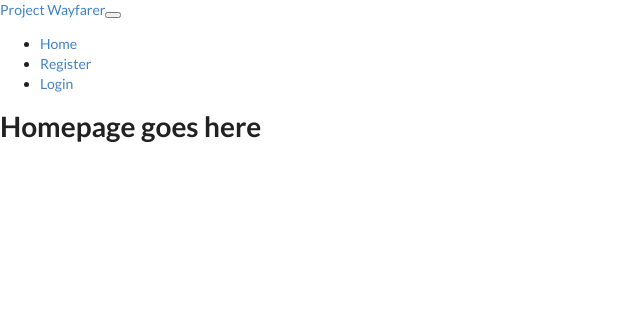
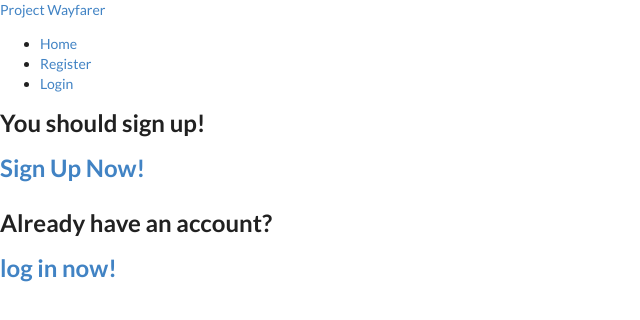
Before and after one commit to ryansherring/wayfarer, a React (Create React App) app: page / in a window 1280 px wide. Shown: the top 320 px of the page, without its empty margins (0-640 px from the left). Built offline with nearby package versions, Linux system fonts and the light colour scheme.

Commit message:
creates signup, login, and landing routes to them

```diff
--- a/src/components/Home/Home.js
+++ b/src/components/Home/Home.js
@@ -1,8 +1,18 @@
 import React from 'react';
+import {Link} from 'react-router-dom';
 
 const Home = () => (
   <div className="container">
-    <h1>Homepage goes here</h1>
+    <h2>You should sign up!</h2>
+    <Link className='navbar-brand' to='/register'>
+      <h2>Sign Up Now!</h2>
+    </Link>
+
+    <h2>Already have an account? </h2>
+    <Link className='navbar-brand' to='/login'>
+      <h2>log in now!</h2>
+    </Link>
+
   </div>
 );
 
--- a/src/components/NavBar/Navbar.js
+++ b/src/components/NavBar/Navbar.js
@@ -8,7 +8,7 @@ const Navbar = props => {
           <Link className='navbar-brand' to='/'>
             Project Wayfarer
           </Link>
-          <button
+          {/* <button
             className='navbar-toggler'
             type='button'
             data-toggle='collapse'
@@ -17,8 +17,7 @@ const Navbar = props => {
             aria-expanded='false'
             aria-label='Toggle navigation'
           >
-            <span className='navbar-toggler-icon'></span>
-          </button>
+          </button> */}
 
           <div className='collapse navbar-collapse' id='navbarsExample04'>
             <ul className='navbar-nav ml-auto'>
@@ -34,9 +33,9 @@ const Navbar = props => {
                       Profile
                     </NavLink>
                   </li>
-                  <li onClick={props.logout} className='nav-item'>
+                  {/* <li onClick={props.logout} className='nav-item'>
                     <button className=' btn btn-danger'>Logout</button>
-                  </li>
+                  </li> */}
                 </>
               ) : (
                 <>
```
Also changed, not shown: 1 other file (tests, documents, lock files or other folders).
